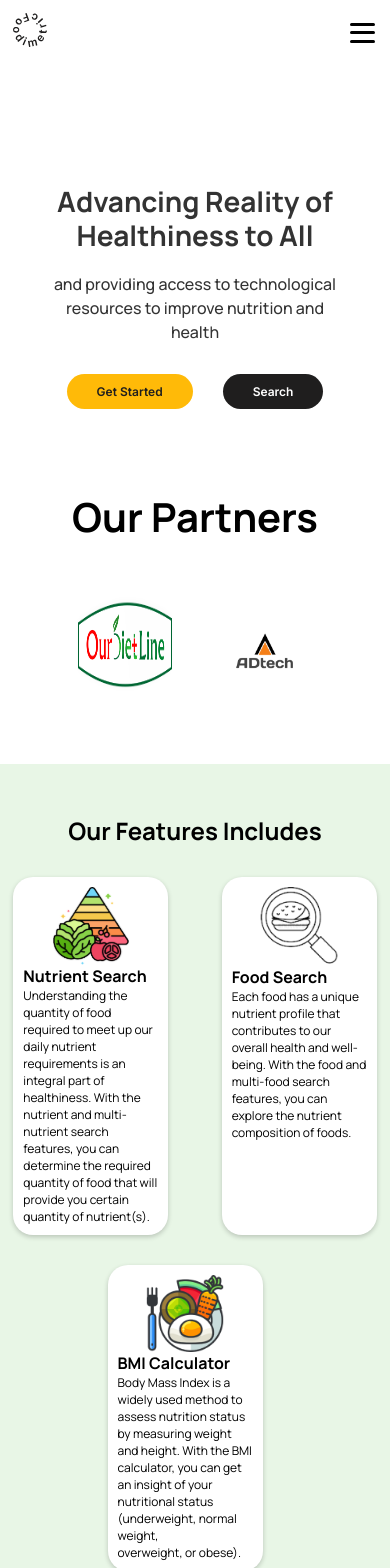
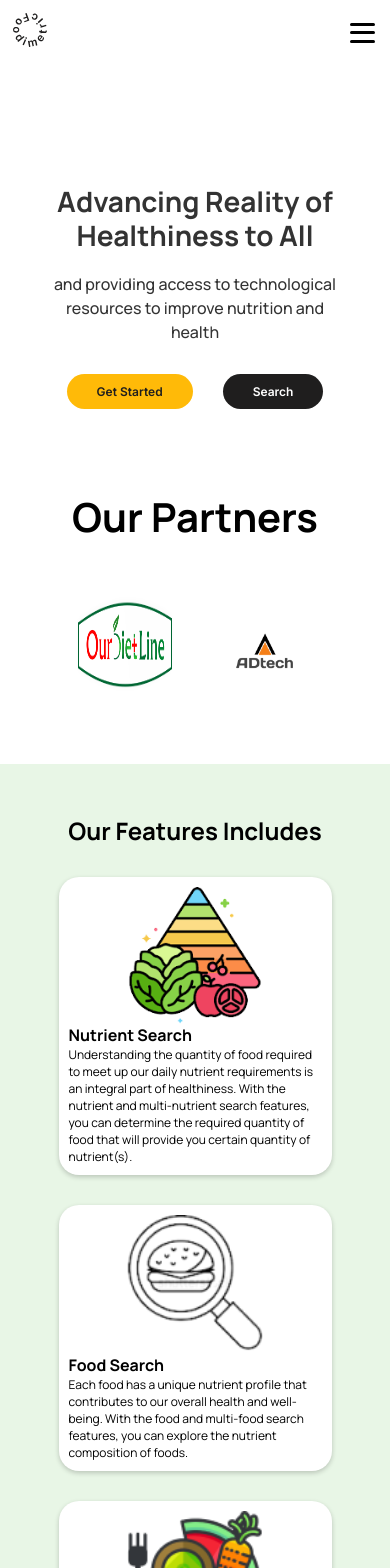
Before and after one commit to Foodimetric/Foodimetric_frontend, a React (Create React App) app: page / in a window 390 px wide. Shown: the top 1568 px of the page. Built offline with nearby package versions, Linux system fonts and the light colour scheme.

Commit message:
fix: features layout

```diff
--- a/src/components/component.css
+++ b/src/components/component.css
@@ -425,16 +425,16 @@
     }
 
     .features .card {
-        width: calc(50% - 40px);
+        width: 70%;
         margin-bottom: 30px;
     }
 
     .features .card:nth-child(odd) {
-        margin-right: 20px;
+        /* margin-right: 20px; */
     }
 
     .features .card:nth-child(even) {
-        margin-left: 20px;
+        /* margin-left: 20px; */
     }
 
     .features .card img {
```
